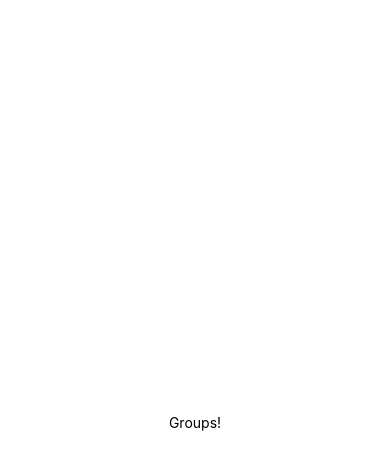
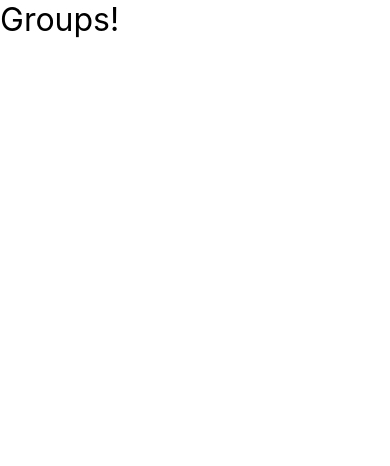
Before and after one commit to gabrielcomputacao/Teams-React-Native, a React Native app in the folder Teams/: screen / in a window 390 px wide. Shown: the top 466 px of the page. Built offline with nearby package versions, Linux system fonts and the light colour scheme.

Commit message:
feat:  using styled components

```diff
--- a/Teams/package.json
+++ b/Teams/package.json
@@ -12,11 +12,14 @@
     "expo": "~49.0.15",
     "expo-status-bar": "~1.6.0",
     "react": "18.2.0",
-    "react-native": "0.72.6"
+    "react-native": "0.72.6",
+    "styled-components": "^6.1.1"
   },
   "devDependencies": {
     "@babel/core": "^7.20.0",
     "@types/react": "~18.2.14",
+    "@types/styled-components": "^5.1.32",
+    "@types/styled-components-react-native": "^5.2.5",
     "babel-plugin-module-resolver": "^5.0.0",
     "typescript": "^5.1.3"
   },
--- a/Teams/src/screens/Groups/index.tsx
+++ b/Teams/src/screens/Groups/index.tsx
@@ -1,18 +1,19 @@
-import { StyleSheet, Text, View } from "react-native";
+import { Container, Title } from "./styles";
 
 export default function Groups() {
   return (
-    <View style={styles.container}>
-      <Text>Groups!</Text>
-    </View>
+    <Container>
+      {/*  <View style={styles.container}></View> */}
+      <Title>Groups!</Title>
+    </Container>
   );
 }
 
-const styles = StyleSheet.create({
+/* const styles = StyleSheet.create({
   container: {
     flex: 1,
     backgroundColor: "#fff",
     alignItems: "center",
     justifyContent: "center",
   },
-});
+}); */
--- /dev/null
+++ b/Teams/src/screens/Groups/styles.ts
@@ -0,0 +1,13 @@
+import styled from "styled-components/native";
+
+export const Container = styled.View`
+  flex: 1;
+  background-color: "#000";
+  align-items: "center";
+  justify-content: "center";
+`;
+
+export const Title = styled.Text`
+  color: "#fff";
+  font-size: 32px;
+`;
```
Also changed, not shown: 1 other file (tests, documents, lock files or other folders).
